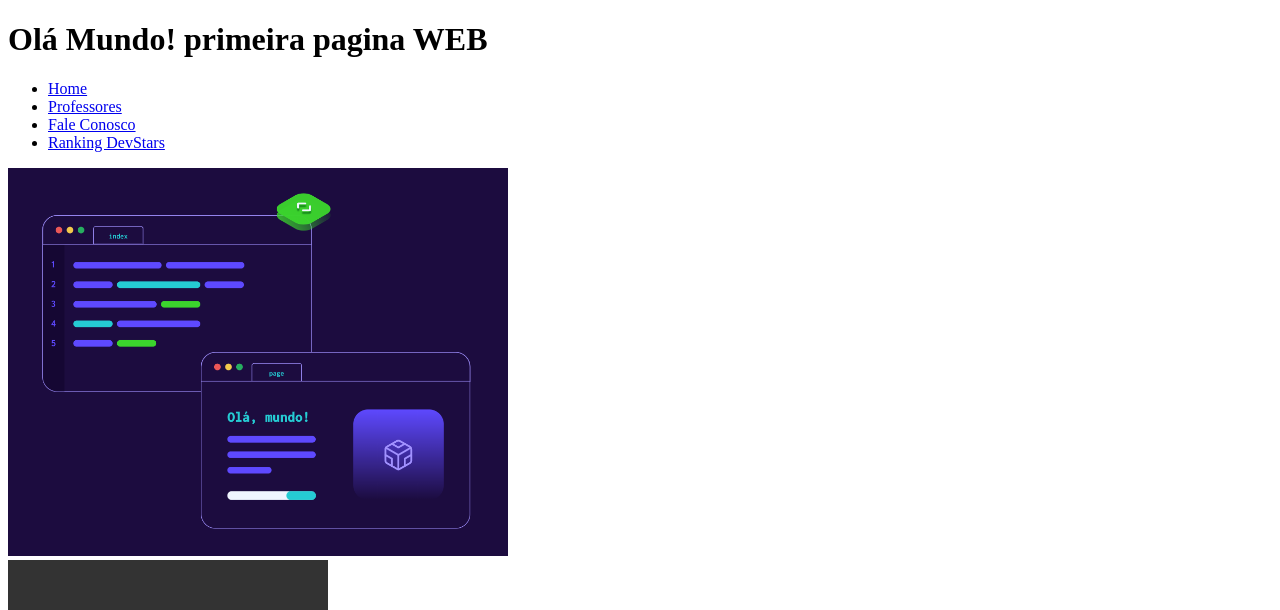
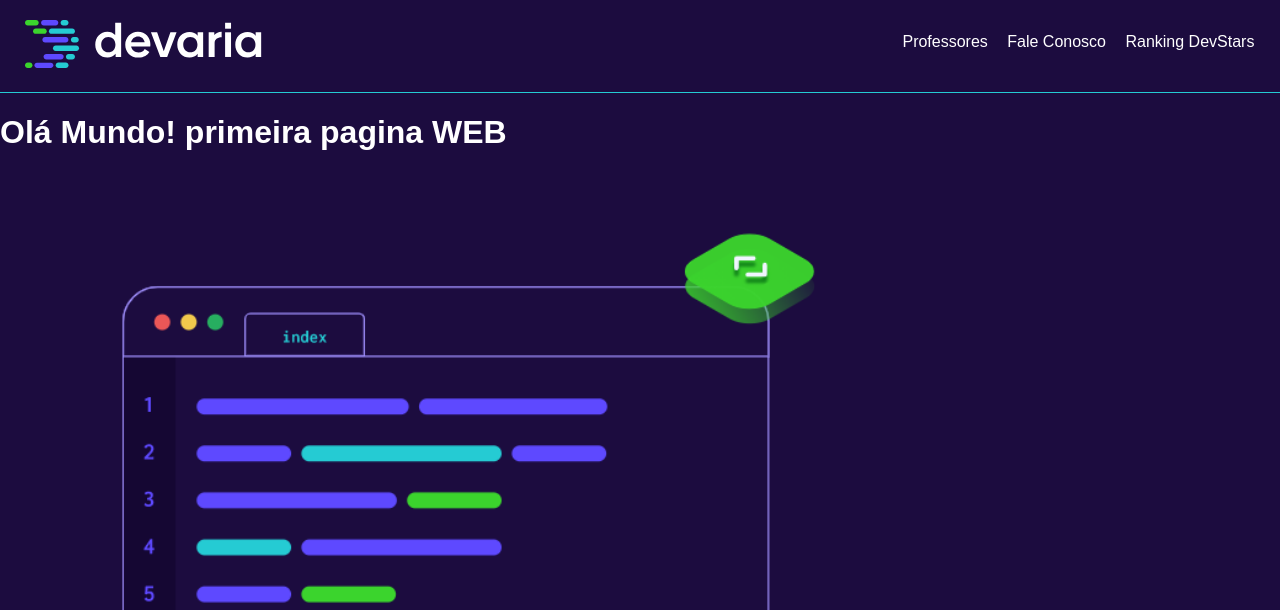
Before and after one commit to volpifabio/DEVARIA, a plain HTML site: page index.html in a window 1280 px wide. Shown: the top 610 px of the page. Drawn offline with Linux system fonts and the light colour scheme; grey boxes are pictures that could not be loaded.

Commit message:
add style css

```diff
--- a/index.html
+++ b/index.html
@@ -1,17 +1,25 @@
 <!DOCTYPE html>
 <html lang="pt-BR">
 <head>
-    <meta charset="UTF-8">
-    <meta http-equiv="X-UA-Compatible" content="IE=edge">
-    <meta name="viewport" content="width=device-width, initial-scale=1.0">
+    <meta charset="UTF-8"/>
+    <meta http-equiv="X-UA-Compatible" content="IE=edge"/>
+    <meta name="viewport" content="width=device-width, initial-scale=1.0"/>
+    <meta name="description" content="A Devaria é uma formação para pessoas que não possuem conhecimento em programação e querem se tornar um bom programador"/>
+    <meta name="keywords" content="devaria, programação, aulas ao vivo, formação de graça"/>
+    <meta name="author" content="Daniel Castello"/>
+    <meta http-equiv="Refresh" content="300" />
+    <link rel="stylesheet" href="public/css/header.css">
+    <link rel="stylesheet" href="public/css/devaria.css">
+    <link rel="stylesheet" href="public/css/index.css">
     <title>Olá Mundo!</title>
 </head>
 <body>
     <header>
-        <h1>Olá Mundo! primeira pagina WEB</h1>
-        <nav>
+        <a href="index.html" class="link-logo">
+            <img src="public/Fotos/logo-devaria.svg" alt="logo devaria">
+        </a>
+        <nav class="menu">
             <ul>
-                <li><a href="index.html"> Home</a></li>
                 <li><a href="Professores.html"> Professores</a></li>
                 <li><a href="FaleConosco.html"> Fale Conosco</a></li>
                 <li><a href="DevStars.html">Ranking DevStars</a> </li>
@@ -20,8 +28,12 @@
         </nav>
     </header>
     <main>
-        <section>
-            <img src="Fotos/fotohome.png" width="500" alt="Devaria - Olá Mundo!">
+        <h1 class="title">Olá Mundo! primeira pagina WEB</h1>
+        <section class="cover-container">
+            <figure>
+                <img src="public/Fotos/fotohome.png" width="500" alt="Devaria - Olá Mundo!">
+                <figcaption>Foto de capa Devaria</figcaption>
+            </figure>
         </section>
         <!-- <section>
             <div>
@@ -32,6 +44,11 @@
         <video width="320" height="240" controls="controls">
             <source src="#" type="video/mp4">
         </video>
+
+        <section>
+            <h3>Para que  os <abbr title="Developers">DEVs</abbr> fiquem sabendo, utilizamos <abbr title="Microsoft">MS</abbr> Azure</h3>
+            <blockquote cite="https://azure.microsoft.com/pt-br/solutions/">Resolva os problemas de negócios com combinações comprovadamente eficientes de produtos e serviços do Azure. Introdução à documentação e às arquiteturas de exemplo.</blockquote>
+        </section>
     </main>
     <footer>
         <section>
--- /dev/null
+++ b/public/css/devaria.css
@@ -0,0 +1,10 @@
+/* estilo global */
+html {
+    height: 100px;
+}
+body {
+    background-color: #1c0c3f;
+    font-family: sans-serif;
+    color: #fff;
+    margin: 0;
+}
--- /dev/null
+++ b/public/css/header.css
@@ -0,0 +1,42 @@
+/* estilos do header */
+
+header .link-logo {
+    display: block;
+    padding: 20px 25px;
+    border-bottom: 1px solid #25cbd3;
+}
+
+header nav ul {
+    padding: 0;
+    text-align: center;
+}
+
+header nav ul li {
+    display: inline-block;
+}
+
+header nav ul li:not(:last-child) {
+    margin-right: 15px;
+}
+
+.menu li a {
+    color: #fff;
+    text-decoration: none;
+}
+
+.menu li a:hover {
+    color: #3bd42d;
+    text-decoration: underline;
+}
+
+@media screen and (min-width: 992px){
+    header {
+        position: relative;
+    }
+
+    .menu {
+        position: absolute;
+        right: 2%;
+        top: 18%;
+    }
+}
--- /dev/null
+++ b/public/css/index.css
@@ -0,0 +1,5 @@
+/* estilos pagina index */
+
+.cover-container figure img {
+    width: 100%;
+}
```
Also changed, not shown: DevStars.html (+8 -3 lines), FaleConosco.html (+8 -3 lines), professores.html (+12 -6 lines), public/Fotos/fotohome.png (renamed from Fotos/fotohome.png), public/Fotos/fotoprofessores.png (renamed from Fotos/fotoprofessores.png), public/Fotos/logo-devaria.svg (added), public/css/footer.css (added).
